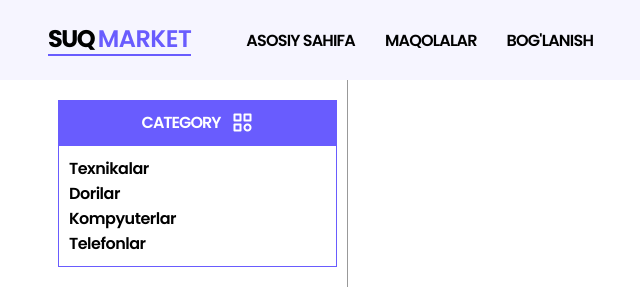
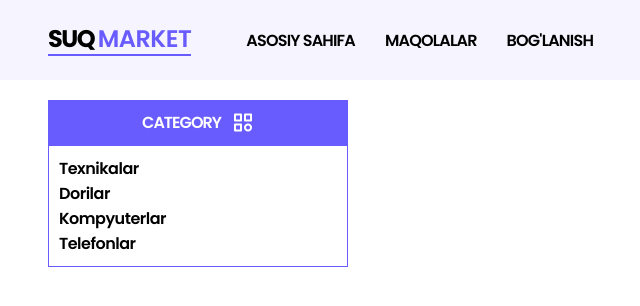
Before and after one commit to market-n/market-client, a React (Create React App) app: page / in a window 1280 px wide. Shown: the top 306 px of the page, without its empty margins (32-672 px from the left). Built offline with nearby package versions, Linux system fonts and the light colour scheme.

Commit message:
Sidebarda o'zgarish

```diff
--- a/src/layouts/sidebar/sidebar.css
+++ b/src/layouts/sidebar/sidebar.css
@@ -1,9 +1,9 @@
 .Sidebar {
   width: 300px;
+  min-height: calc(100vh - 80px);
   display: flex;
   flex-direction: column;
   align-items: center;
   justify-content: flex-start;
-  padding: 20px 10px;
-  border-right: 1px solid #999;
+  padding: 20px 0px;
 }
```
